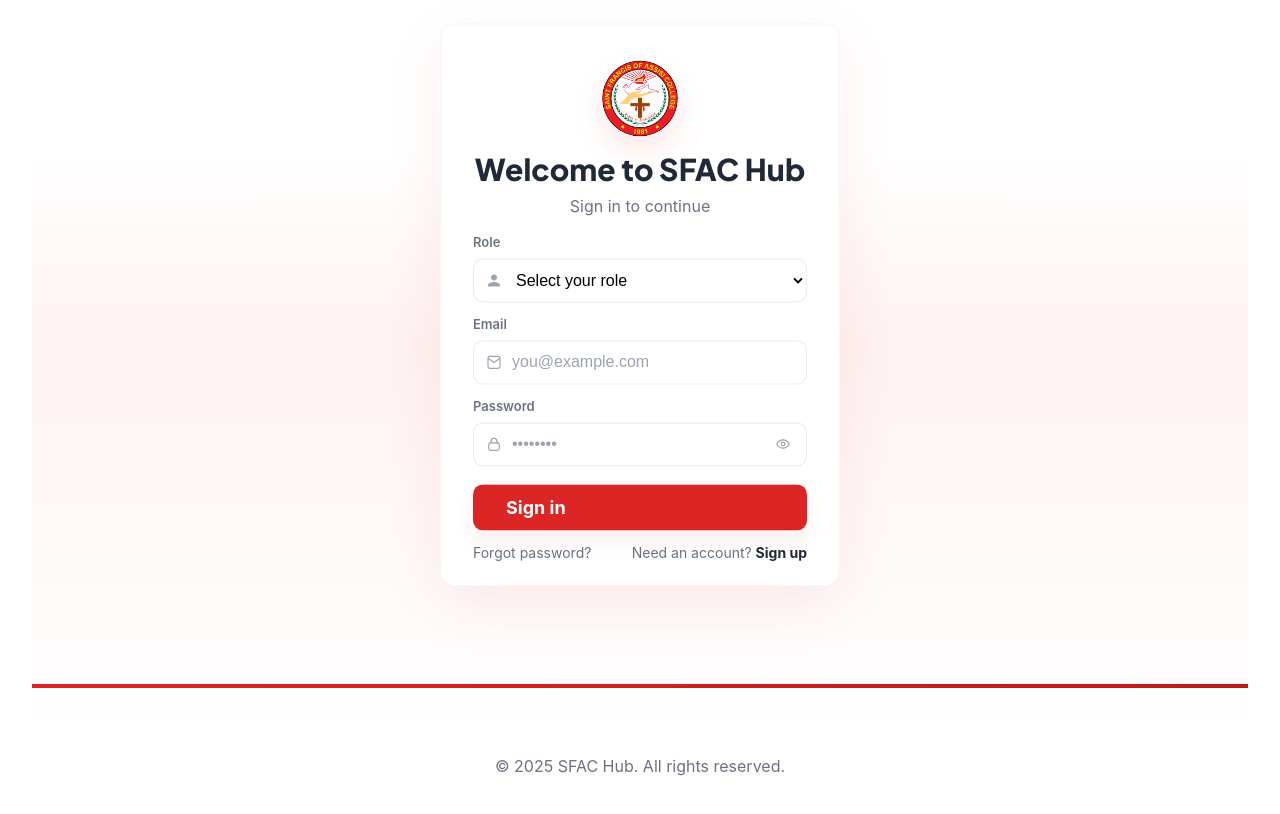
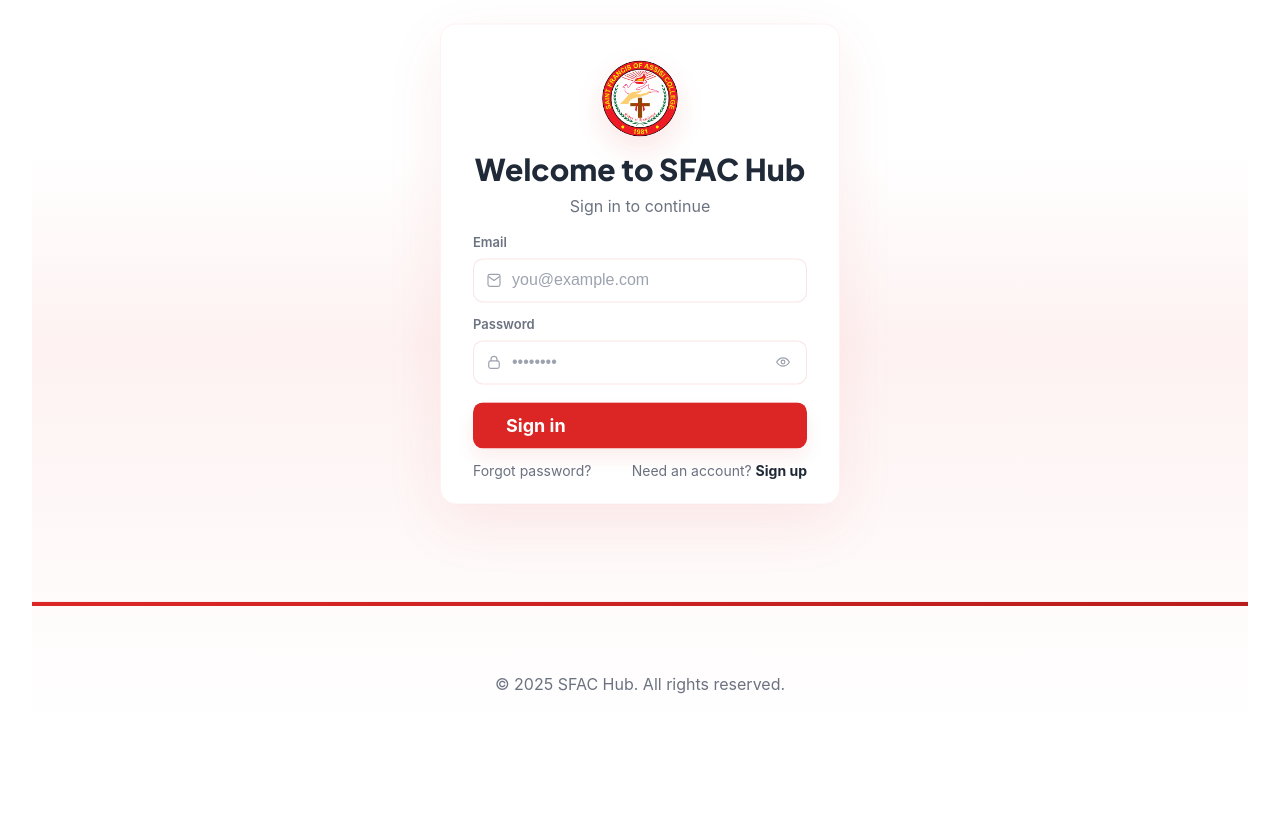
Before and after one commit to whenzer/SFAC_HUB, a React (Vite) app in the folder frontend/sfac-hub/: page /login in a window 1280 px wide. Shown: the part 104-918 px from the top of the page. After the commit the page ends 870 px from the top, so only its background shows below. Built offline with nearby package versions, Linux system fonts and the light colour scheme.

Commit message:
FIX: Login

```diff
--- a/frontend/sfac-hub/src/pages/login/LoginLanding.tsx
+++ b/frontend/sfac-hub/src/pages/login/LoginLanding.tsx
@@ -7,7 +7,7 @@
 	const cardRef = useRef<HTMLDivElement>(null)
 	const footerRef = useRef<HTMLElement>(null)
 	const [showPassword, setShowPassword] = useState(false)
-	const [role, setRole] = useState('') // Add state for role
+
 
 	useEffect(() => {
 		requestAnimationFrame(() => {
@@ -46,26 +46,6 @@
 					<p className="card-sub">Sign in to continue</p>
 
 					<form className="form" onSubmit={(e) => e.preventDefault()}>
-						{/* Role Dropdown */}
-						<label className="label">Role</label>
-						<div className="input-group">
-							<span className="input-icon" aria-hidden="true">
-								<svg width="18" height="18" viewBox="0 0 24 24" fill="none"><path d="M12 12c2.21 0 4-1.79 4-4s-1.79-4-4-4-4 1.79-4 4 1.79 4 4 4zm0 2c-2.67 0-8 1.34-8 4v2h16v-2c0-2.66-5.33-4-8-4z" fill="currentColor"/></svg>
-							</span>
-							<select
-								className="input"
-								value={role}
-								onChange={(e) => setRole(e.target.value)}
-								required
-							>
-								<option value="" disabled>Select your role</option>
-								<option value="admin">Admin</option>
-								<option value="teacher">Teacher</option>
-								<option value="student">Student</option>
-								<option value="staff">Staff</option>
-							</select>
-						</div>
-
 						<label className="label">Email</label>
 						<div className="input-group">
 							<span className="input-icon" aria-hidden="true">
--- a/frontend/sfac-hub/src/pages/login/RegistrationPage.tsx
+++ b/frontend/sfac-hub/src/pages/login/RegistrationPage.tsx
@@ -133,10 +133,10 @@
     }
   };
 
-  // Student ID file validation
+  // ID file validation
   const validateStudentId = (file: File | null) => {
     if (!file) {
-      setStudentIdError('Student ID photo is required');
+      setStudentIdError('ID photo is required');
       return false;
     }
 
@@ -376,8 +376,8 @@
               </div>
               {confirmPasswordError && <p className="error-message">{confirmPasswordError}</p>}
 
-              {/* Student ID Upload */}
-              <label className="label">Student ID Photo</label>
+              {/* ID Upload */}
+              <label className="label">ID Photo</label>
               <div className={`file-upload ${studentIdError ? 'file-upload-error' : ''}`}>
                 <input
                   type="file"
@@ -394,14 +394,14 @@
                 </label>
                 {studentId && (
                   <div className="file-preview">
-                    <img src={studentIdPreview || undefined} alt="Student ID Preview" className="preview-image" />
+                    <img src={studentIdPreview || undefined} alt="ID Preview" className="preview-image" />
                     <button
                       type="button"
                       className="remove-file-btn"
                       onClick={() => {
                         setStudentId(null);
                         setStudentIdPreview(null);
-                        setStudentIdError('Student ID photo is required');
+                        setStudentIdError('ID photo is required');
                       }}
                     >
                       {/* <svg width="16" height="16" viewBox="0 0 24 24" fill="none"><path d="M18 6 6 18" stroke="currentColor" strokeWidth="1.6" strokeLinecap="round"/><path d="m6 6 12 12" stroke="currentColor" strokeWidth="1.6" strokeLinecap="round"/></svg> */}
```
